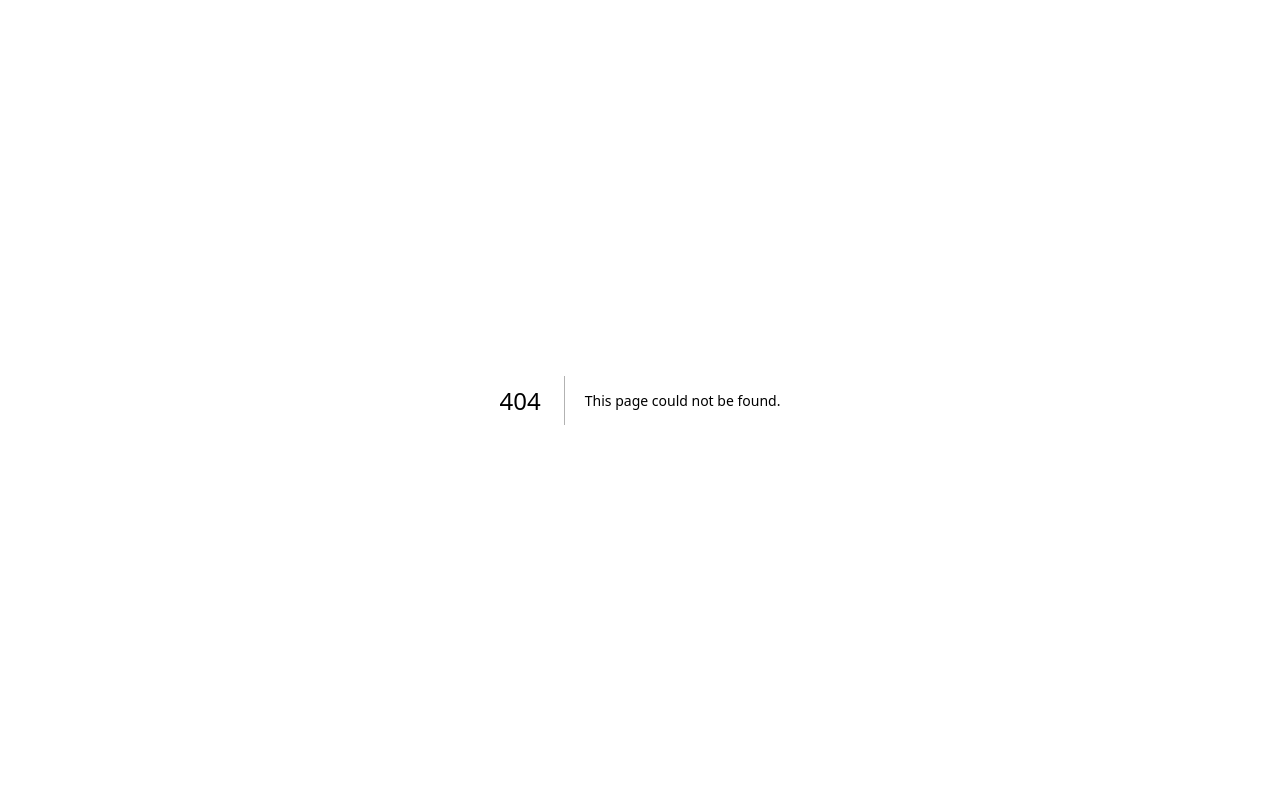
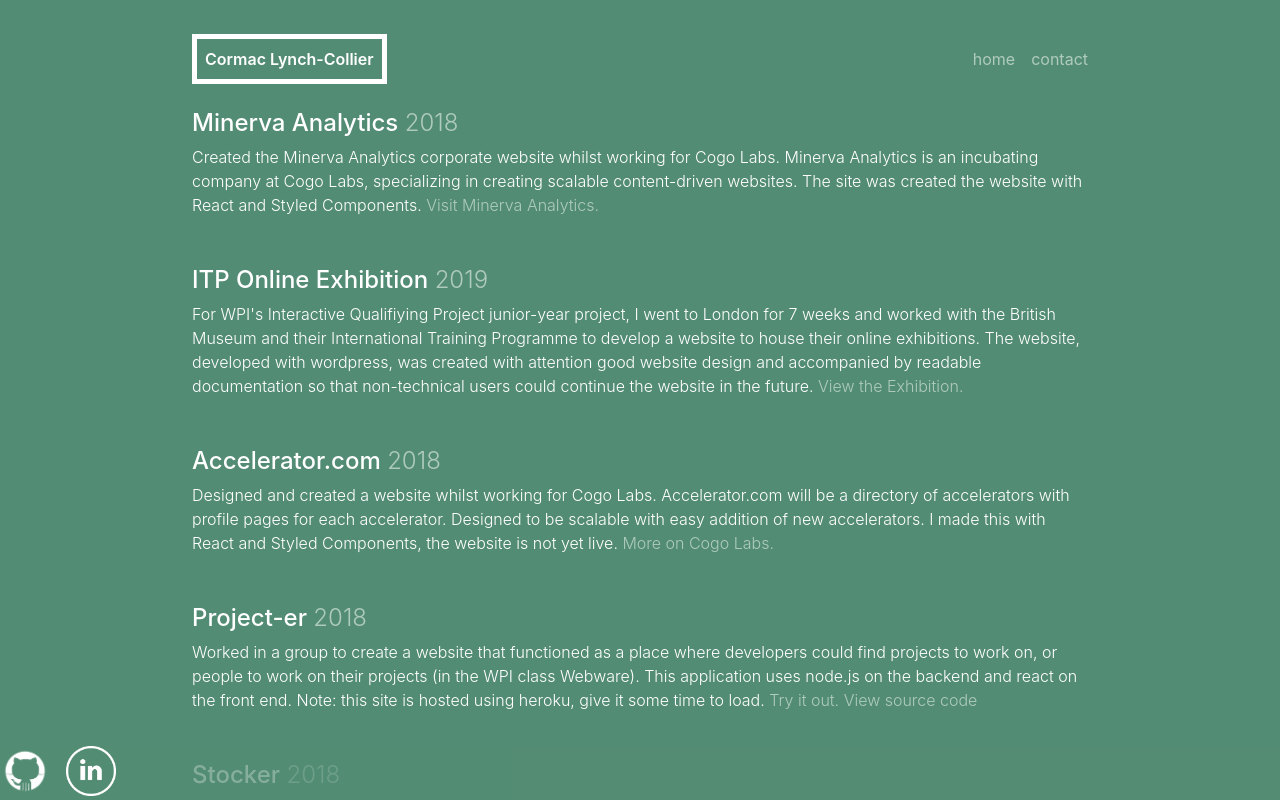
Before and after one commit to cormaclc/cormaclynchcollier.com, a Next.js app: page /web in a window 1280 px wide. Before the commit this address had no page. Shown: the top 800 px of the page. Built offline with nearby package versions, Linux system fonts and the light colour scheme.

Commit message:
feat: web page

```diff
--- /dev/null
+++ b/src/content/web.ts
@@ -0,0 +1,82 @@
+import type { Project } from '../types';
+
+export const WEB_PROJECTS: Project[] = [
+  {
+    title: 'Minerva Analytics',
+    date: '2018',
+    description: 'Created the Minerva Analytics corporate website whilst working for Cogo Labs. Minerva Analytics is an incubating company at Cogo Labs, specializing in creating scalable content-driven websites. The site was created the website with React and Styled Components.',
+    links: [
+      {
+        text: 'Visit Minerva Analytics.',
+        href: 'https://www.minervaanalytics.co/',
+      },
+    ],
+  },
+  {
+    title: 'ITP Online Exhibition',
+    date: '2019',
+    description: 'For WPI\'s Interactive Qualifiying Project junior-year project, I went to London for 7 weeks and worked with the British Museum and their International Training Programme to develop a website to house their online exhibitions. The website, developed with  wordpress, was created with attention good website design and accompanied by readable documentation so that non-technical users could continue the website in the future.',
+    links: [
+      {
+        text: 'View the Exhibition.',
+        href: 'http://bristolthebiggerpicture.itponlineexhibitions.org/',
+      },
+    ],
+  },
+  {
+    title: 'Accelerator.com',
+    date: '2018',
+    description: 'Designed and created a website whilst working for Cogo Labs. Accelerator.com will be a directory of accelerators with profile pages for each accelerator. Designed to be scalable with easy addition of new accelerators. I made this with React and Styled Components, the website is not yet live.',
+    links: [
+      {
+        text: 'More on Cogo Labs.',
+        href: 'https://www.cogolabs.com/',
+      },
+    ],
+  },
+  {
+    title: 'Project-er',
+    date: '2018',
+    description: 'Worked in a group to create a website that functioned as a place where developers could find projects to work on, or people to work on their projects (in the WPI class Webware). This application uses node.js on the backend and react on the front end. Note: this site is hosted using heroku, give it some time to load.',
+    links: [
+      {
+        text: 'Try it out.',
+        href: 'http://fp-project-er.herokuapp.com/',
+      },
+      {
+        text: 'View source code',
+        href: 'https://github.com/cormaccollier/WebwareProjects/tree/master/final-project',
+      },
+    ],
+  },
+  {
+    title: 'Stocker',
+    date: '2018',
+    description: 'Worked in a group to create a website that took in information and manipulated it using a form (in the WPI class Webware). We made a stock tracker where users could add and track their stocks using node.js and mongodb database. Note: this site is hosted using heroku, give it some time to load.',
+    links: [
+      {
+        text: 'Try it out.',
+        href: 'http://a2-stockers.herokuapp.com/',
+      },
+      {
+        text: 'View source code.',
+        href: 'https://github.com/cormaccollier/WebwareProjects/tree/master/a2-shortstack',
+      },
+    ],
+  },
+  {
+    title: 'Tutor Application',
+    date: '2018',
+    description: 'Created a website where students can place a request for a tutor and other students can view those requests (in the WPI class Webware). The site uses a mondodb database to store the data and node.js for the server. Note: this site is hosted using heroku, give it some time to load.',
+    links: [
+      {
+        text: 'Try it out.',
+        href: 'http://a3-cormaccollier.herokuapp.com/',
+      },
+      {
+        text: 'View source code.',
+        href: 'https://github.com/cormaccollier/WebwareProjects/tree/master/a3-fullstack',
+      },
+    ],
+  }
+];
--- /dev/null
+++ b/src/pages/web.tsx
@@ -0,0 +1,31 @@
+import React from 'react';
+import { Bookends } from '../components/Bookends';
+import { WEB_PROJECTS } from '../content/web';
+
+// styles
+import '../styles/base.scss';
+
+const Web = () => {
+  return (
+    <Bookends>
+      {WEB_PROJECTS.map((project) => (
+        <div key={project.title} className='section-spacing'>
+          <h3>{project.title}{' '}<span>{project.date}</span></h3>
+          <p>
+            {project.description}
+            {project.links.map((link) => (
+              <span key={link.href}>
+                {' '}
+                <a href={link.href} target="_blank" rel="noreferrer">
+                  {link.text}
+                </a>
+              </span>
+            ))}
+          </p>
+        </div>
+      ))}
+    </Bookends>
+  );
+};
+
+export default Web;
--- a/src/styles/base.scss
+++ b/src/styles/base.scss
@@ -18,3 +18,33 @@
         margin: $margin-top 3% $margin-bottom;
     }
 }
+
+h3 {
+  font-weight: shared.$lighter-bold;
+  font-size: 1.5rem;
+  margin-bottom: .5rem;
+}
+
+p {
+  font-weight: shared.$lighter-normal;
+  margin: 0;
+  line-height: 24px;
+}
+
+span {
+  font-weight: shared.$lighter-normal;
+  color: shared.$color-secondary;
+}
+
+a {
+  color: shared.$color-secondary;
+  text-decoration: none;
+}
+
+a:hover {
+  color: shared.$color-text
+}
+
+.section-spacing {
+  margin-bottom: 3rem;
+}
--- a/src/styles/shared.scss
+++ b/src/styles/shared.scss
@@ -6,3 +6,4 @@
 
 // font weight
 $lighter-bold: 500;
+$lighter-normal: 300;
--- /dev/null
+++ b/src/types/index.ts
@@ -0,0 +1 @@
+export * from './Project.types';
```
Also changed, not shown: src/pages/about.scss (deleted, +0 -30 lines), src/pages/about.tsx (+4 -5 lines), src/types/Project.types.ts (added, +9 -0 lines), 1 other file (tests, documents, lock files or other folders).
